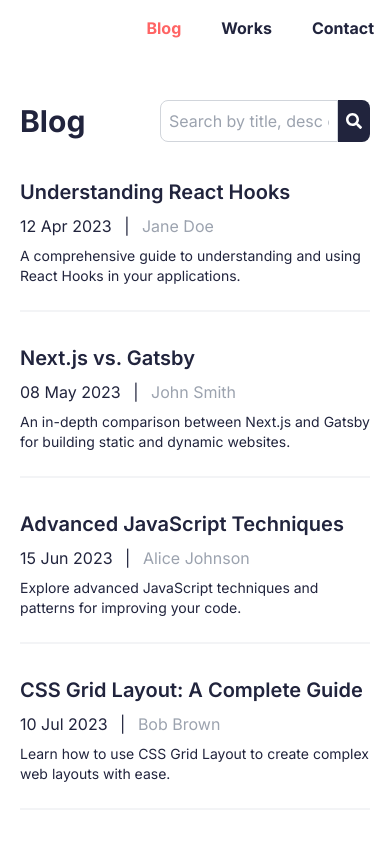
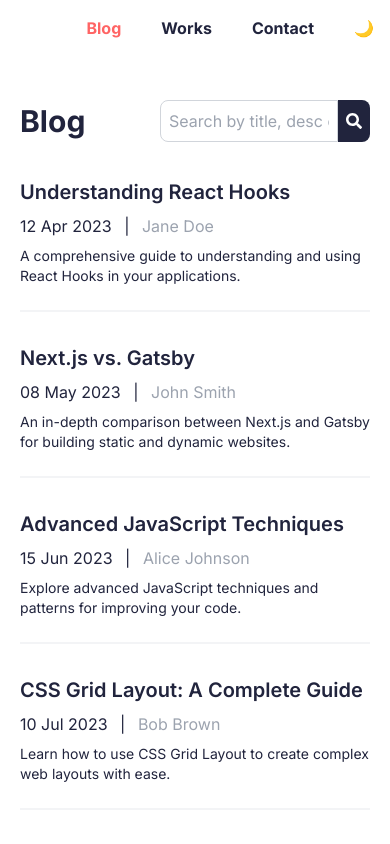
Before and after one commit to DarkM4tt/Blogosphere, a Next.js app: page / in a window 390 px wide. Both pictures are taken after a click on the icon 358 px from the left and 32 px from the top of the page. Shown: the top 844 px of the page. Built offline with nearby package versions, Linux system fonts and the light colour scheme.

Commit message:
Fixed mobile dark theme issue

```diff
--- a/src/app/components/Header.tsx
+++ b/src/app/components/Header.tsx
@@ -8,6 +8,9 @@ import { useTheme } from "../context/ThemeContext";
 const Header = () => {
   const [isMobileMenuOpen, setIsMobileMenuOpen] = useState(false);
   const { isDark, toggleTheme } = useTheme();
+
+  console.log(isDark);
+
 
   return (
     <header className="flex justify-end items-center p-5 md:px-10">
@@ -28,12 +31,19 @@ const Header = () => {
       />
       {isMobileMenuOpen && (
         <div className="md:hidden fixed top-0 right-0 bg-white p-4">
-          <nav className="flex gap-[40px] font-bold">
+          <nav
+            className={`flex gap-[40px] font-bold ${
+              isDark ? "text-black" : ""
+            }`}
+          >
             <a href="#" className="text-[#FF6464]">
               Blog
             </a>
             <a href="#">Works</a>
             <a href="#">Contact</a>
+            <button onClick={toggleTheme} className={styles.themeToggle}>
+              {isDark ? "🌞" : "🌙"}
+            </button>
           </nav>
         </div>
       )}
--- a/src/app/styles/header.module.css
+++ b/src/app/styles/header.module.css
@@ -3,6 +3,10 @@
   justify-content: end;
   align-items: center;
   padding: 20px 40px;
+}
+
+.darkColor {
+  color: black;
 }
 
 .active {
```
